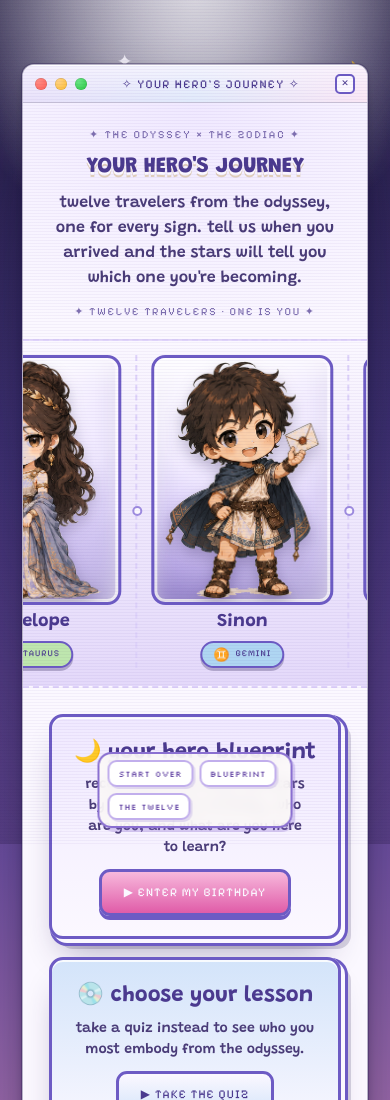
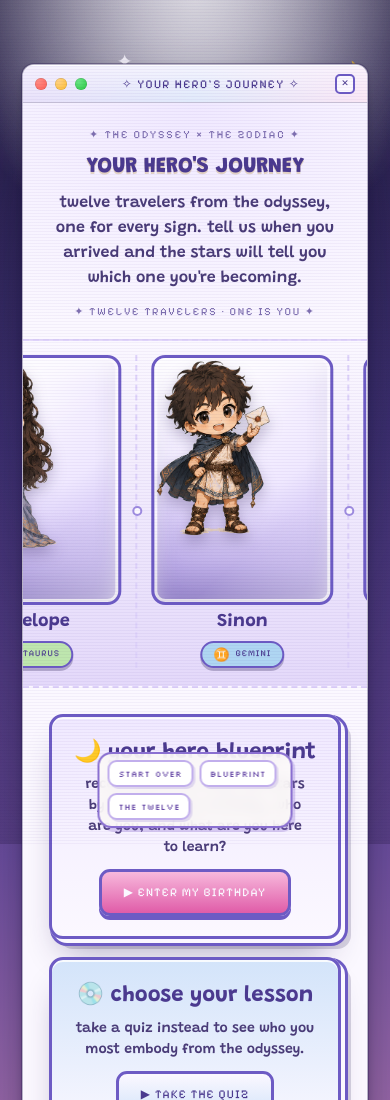
Before and after one commit to christinejykim98/lacuna-odyssey-quiz, a plain HTML site: page index.html in a window 390 px wide. Shown: the top 1100 px of the page. Drawn offline with nearby package versions, Linux system fonts and the light colour scheme; a web font is replaced by a local one.

Commit message:
Mobile: soften title shadow + shrink parade cards on phones
Co-Authored-By: Claude Opus 4.8 <noreply@anthropic.com>

```diff
--- a/index.html
+++ b/index.html
@@ -804,6 +804,8 @@ class Component extends DCLogic {
     [data-dc-tpl="20"]{ display:none !important; }        /* hide desktop FILE/VIEW/clock menu bar on phones */
     #lac-nav{ gap:6px; padding:6px 8px; max-width:94vw; flex-wrap:wrap; }
     #lac-nav button{ font-size:8.5px; padding:6px 9px; white-space:nowrap; }
+    [data-dc-tpl="38"]{ text-shadow:0 2px 0 rgba(198,165,103,.4) !important; }   /* soften title ghost */
+    [data-dc-tpl="49"]{ width:118px !important; height:auto !important; }          /* shrink parade art -> smaller cards, more fit */
   }
 </style>
 <script>
```
